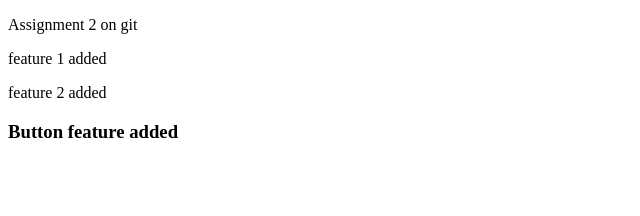
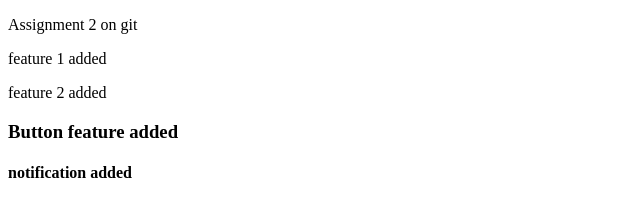
Before and after one commit to bharathan2003/Git_Assignments, a plain HTML site: page index.html in a window 1280 px wide. Shown: the whole page, without its empty margins (0-640 px from the left). Drawn offline with Linux system fonts and the light colour scheme.

Commit message:
notifi added

```diff
--- a/index.html
+++ b/index.html
@@ -11,5 +11,6 @@
     <p>feature 2 added</p>
 
     <h3>Button feature added</h3>
+    <h4>notification added</h4>
 </body>
 </html>
```
